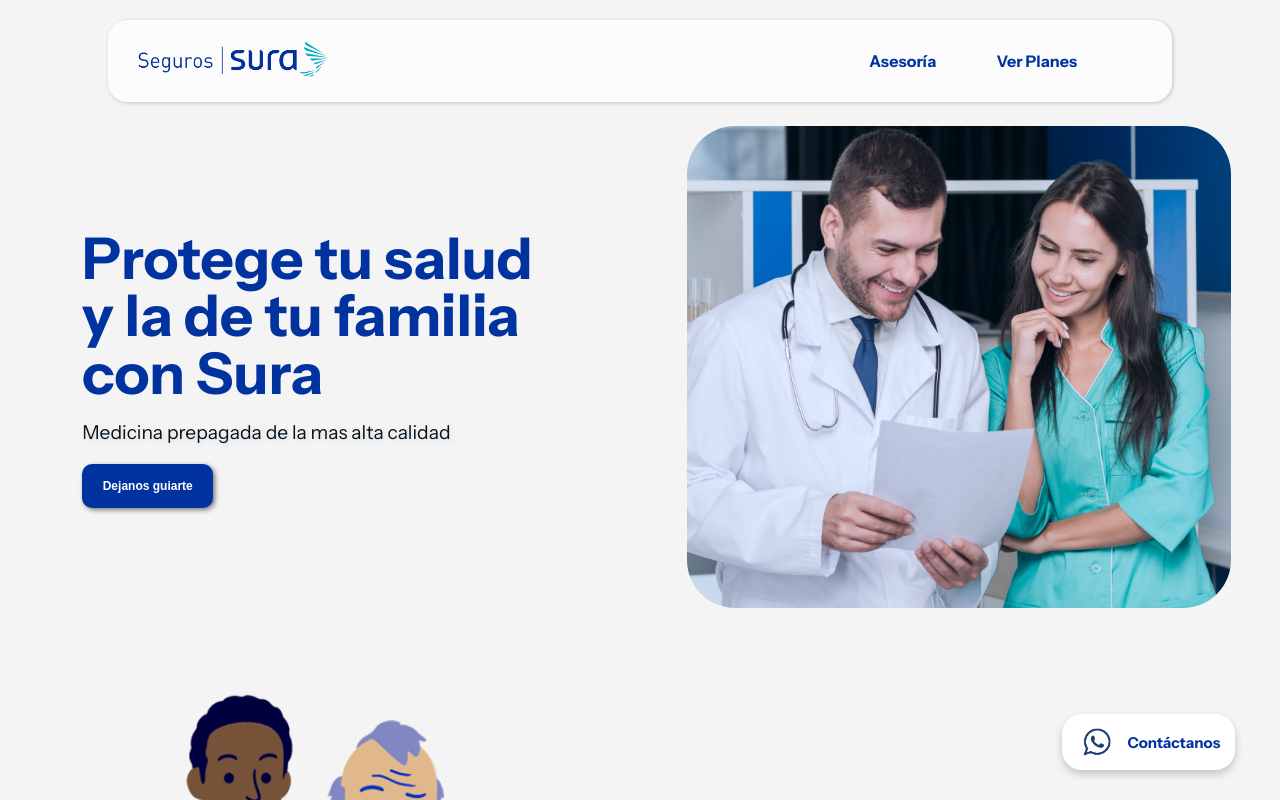
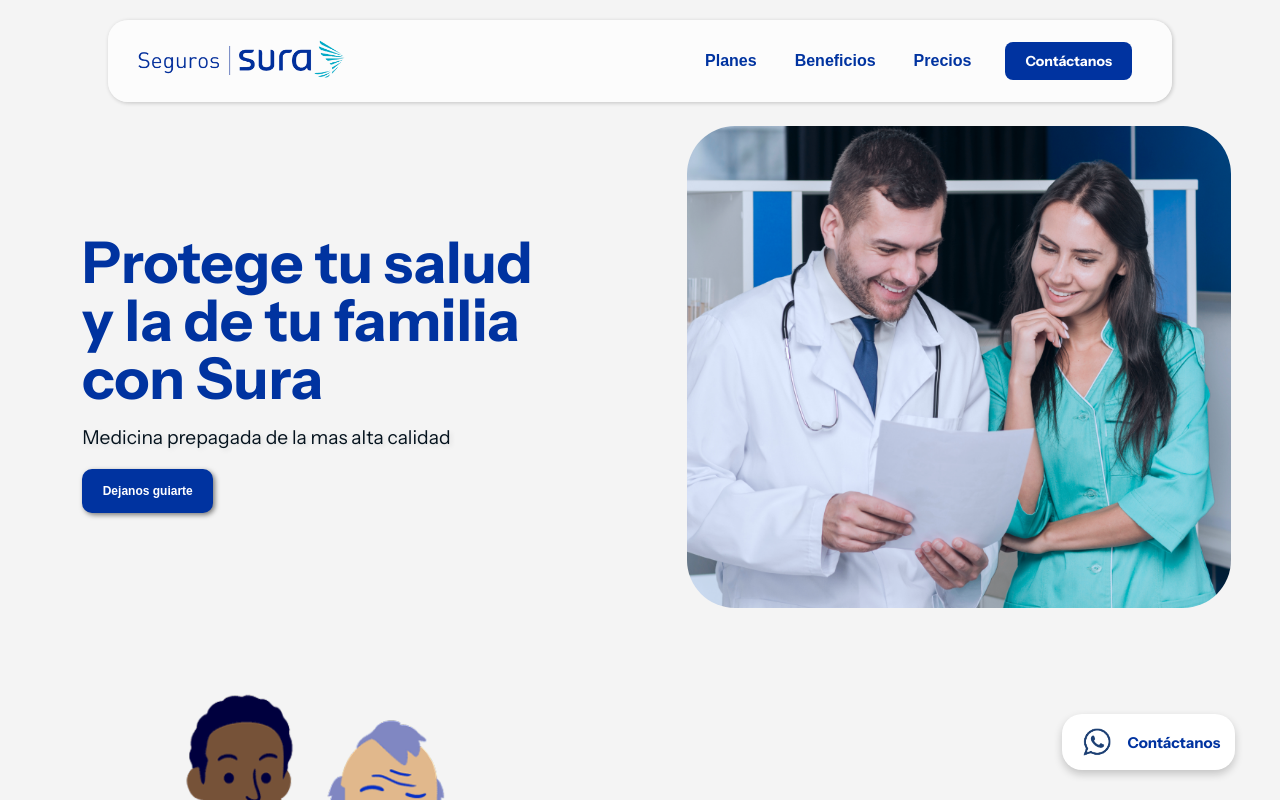
Before and after one commit to Jdavidruanob/sura-web-page, a React (Vite) app: page / in a window 1280 px wide. Shown: the top 800 px of the page. Built offline with nearby package versions, Linux system fonts and the light colour scheme.

Commit message:
NavBar Terminado rama lista para merge

```diff
--- a/src/App.jsx
+++ b/src/App.jsx
@@ -15,13 +15,24 @@ function App() {
     <>
       <div className="main-content">
         <Navbar />
-        <HeroSection />
-        <Services/>
-        <BenCon/>
-        <PlansSection/>
-        <TablePriceSection/>
-        {/* <TablePlans/> */}
-        {/* <CommentSection/> */}
+        <section id="home">
+          <HeroSection/>
+        </section>
+        <section id="servicios">
+          <Services/>
+        </section>
+        <section id="">
+          <BenCon/>
+        </section>
+        <section id="planes">
+          <PlansSection/>
+        </section>
+        <section id="precios">
+          <TablePriceSection/>
+        </section>
+        <section id="beneficios">
+          <TablePlans/>
+        </section>
       </div>
       <WhatsAppButton />
     </>
--- a/src/components/NavBar.jsx
+++ b/src/components/NavBar.jsx
@@ -1,22 +1,54 @@
-/* filepath: /src/components/Navbar.jsx */
+// NavBar.jsx
 import React from 'react';
 import './../styles/NavBar.css';
 
 const Navbar = () => {
+  const whatsappNumber = "3116426370";
+  const whatsappLink = `https://wa.me/${whatsappNumber}`;
+
+  const scrollToSection = (sectionId) => {
+    const element = document.getElementById(sectionId);
+    if (element) {
+      const offset = 100; // ajusta esto según la altura de tu navbar
+      const elementPosition = element.getBoundingClientRect().top;
+      const offsetPosition = elementPosition + window.pageYOffset - offset;
+
+      window.scrollTo({
+        top: offsetPosition,
+        behavior: "smooth"
+      });
+    }
+  };
+
   return (
     <div className='container'>
       <nav className='navbar'>
         <div className='navbar-left'>
+          <a href="/" onClick={(e) => {
+            e.preventDefault();
+            window.location.reload();
+          }}>
             <img src='/src/assets/seguros-sura-nav.png' alt='Logo' className='navbar-logo' />
+          </a>
         </div>
 
         <div className='navbar-right'>
-              <a href='#' className='navbar-link'>Asesoría</a>
-              <a href='#' className='navbar-link'>Ver Planes</a>
+          <button onClick={() => scrollToSection('planes')}
+            className='navbar-link'>Planes</button>
+
+          <button onClick={() => scrollToSection('beneficios')}
+            className='navbar-link'>Beneficios</button>
+
+          <button onClick={() => scrollToSection('precios')}
+            className='navbar-link'>Precios</button>
+
+          <a href={whatsappLink}
+            target="_blank"
+            rel="noopener noreferrer"
+            className='navbar-button'>Contáctanos</a>
         </div>
       </nav>
     </div>
   );
 };
-
 export default Navbar;
--- a/src/styles/App.css
+++ b/src/styles/App.css
@@ -16,3 +16,11 @@ body {
   right: 20px;
   z-index: 10000;
 }
+
+html {
+  scroll-behavior: smooth;
+}
+
+section {
+  scroll-margin-top: 300px; /* Ajusta según la altura de tu navbar */
+}
--- a/src/styles/NavBar.css
+++ b/src/styles/NavBar.css
@@ -14,6 +14,7 @@
   box-shadow: 1px 1px 4px rgba(0, 0, 0, 0.2);
   border-radius: 20px;
   padding: 0 20px;
+
 }
 
 .navbar-left {
@@ -21,29 +22,48 @@
 }
 
 .navbar-right {
-  margin-right: 60px;
+  margin-right: 20px;
   display: flex;
   gap: 30px;
 }
 
 .navbar-link {
+  background: none;
+  border: none;
+  cursor: pointer;
   color: #0033A0;
   text-decoration: none;
   font-size: 16px;
-  padding: 8px 15px;
+  padding: 10px 4px;
   border-radius: 5px;
+  transition: all 0.3s ease;
+  font-weight: bold;
+  text-align: center;
+}
+
+.navbar-link:hover {
+  color: #03aec4;
+}
+
+.navbar-logo {
+
+  height: 2.4rem;
+}
+
+.navbar-button {
+  background-color: #0033A0;
+  color: white;
+  text-decoration: none;
+  font-size: 14px;
+  padding: 10px 20px;
+  border-radius: 8px;
   transition: all 0.3s ease;
   font-weight: bold;
 }
 
-.navbar-link:hover {
-  color: #0056b3;
-  background-color: rgba(0, 51, 160, 0.1);
-}
-
-.navbar-logo {
-
-  height: 2.2rem;
+.navbar-button:hover {
+  background-color: #03aec4;
+  color: white;
 }
 
 @media (max-width: 768px) {
@@ -60,26 +80,12 @@
   .navbar-logo {
     height: 45px;
   }
-
+  .navbar-button {
+    display: none; /* Oculta el botón en móvil */
+  }
 
 
   .navbar-right {
     gap: 15px;
   }
 }
-
-@media (max-width: 768px) {
-.navbar {
-  height: auto;
-  padding: 10px;
-  flex-direction: column;
-}
-
-.navbar-left, .navbar-right {
-  margin: 10px 0;
-}
-
-.navbar-logo {
-  margin: 10px 0;
-}
-}
```
Lines whose indentation alone changed are shown as unchanged.
